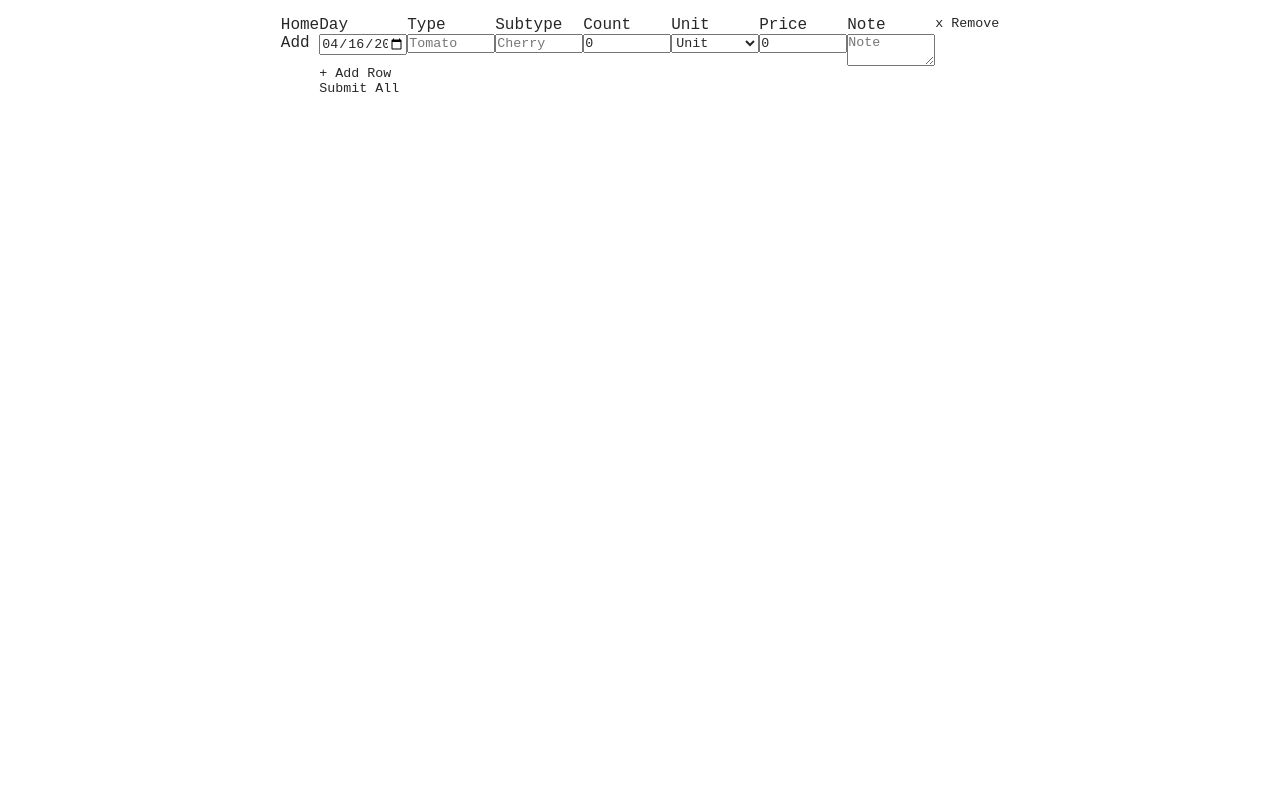
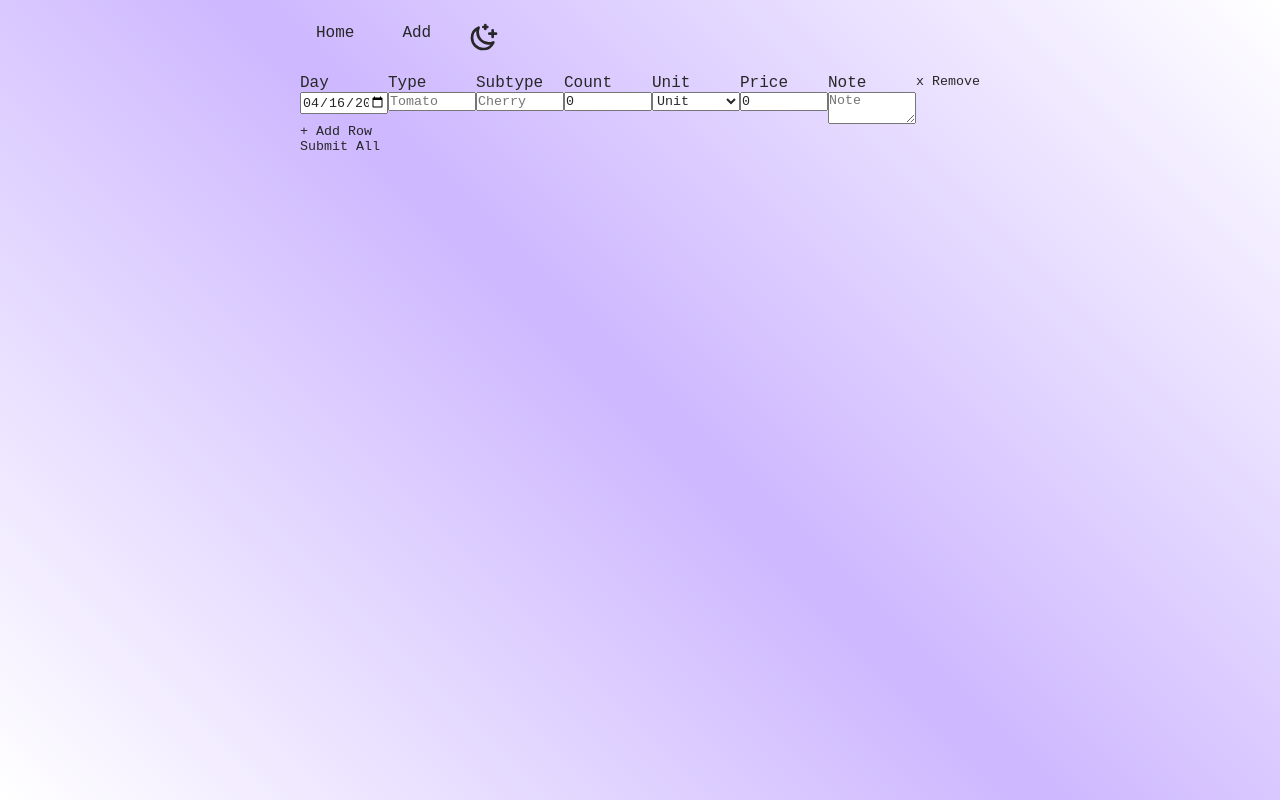
Before and after one commit to totdy/GreenhouseCMS, a Vue app in the folder frontend/: page /add in a window 1280 px wide. Built offline with nearby package versions, Linux system fonts and the light colour scheme.

Commit message:
added ThemeToggle btn

```diff
--- a/frontend/src/App.vue
+++ b/frontend/src/App.vue
@@ -1,19 +1,34 @@
 <script setup lang="ts">
 import { RouterLink, RouterView } from 'vue-router'
-
-
+import ThemeToggle from "./components/ThemeToggle.vue";
 </script>
 
 <template>
-  <header>
+  <main>
     <nav>
       <RouterLink to="/">Home</RouterLink>
       <RouterLink to="/add">Add</RouterLink>
+      <ThemeToggle />
     </nav>
-  </header>
-  <main>
     <RouterView />
   </main>
 </template>
 
-<style scoped></style>
+<style scoped>
+nav {
+  display: flex;
+  flex-direction: row;
+  gap: 1rem;
+
+  a {
+    padding: 0.5rem 1rem;
+  }
+}
+
+main {
+  max-width: 60rem;
+  display: flex;
+  flex-direction: column;
+  gap: 1rem;
+}
+</style>
--- /dev/null
+++ b/frontend/src/components/ThemeToggle.vue
@@ -0,0 +1,41 @@
+<template>
+    <button @click="ToggleTheme">
+        <svg width="2rem" height="2rem" viewBox="0 0 24 24" fill="none" xmlns="http://www.w3.org/2000/svg">
+            <g stroke-width="0"></g>
+            <g stroke-linecap="round" stroke-linejoin="round"></g>
+            <g>
+                <path v-if="theme==='light'"
+                    d="M13 6V3M18.5 12V7M14.5 4.5H11.5M21 9.5H16M15.5548 16.8151C16.7829 16.8151 17.9493 16.5506 19 16.0754C17.6867 18.9794 14.7642 21 11.3698 21C6.74731 21 3 17.2527 3 12.6302C3 9.23576 5.02061 6.31331 7.92462 5C7.44944 6.05072 7.18492 7.21708 7.18492 8.44523C7.18492 13.0678 10.9322 16.8151 15.5548 16.8151Z"
+                    stroke="currentColor" stroke-width="2" stroke-linecap="round" stroke-linejoin="round"></path>
+                <path v-else
+                    d="M12 3V4M12 20V21M4 12H3M6.31412 6.31412L5.5 5.5M17.6859 6.31412L18.5 5.5M6.31412 17.69L5.5 18.5001M17.6859 17.69L18.5 18.5001M21 12H20M16 12C16 14.2091 14.2091 16 12 16C9.79086 16 8 14.2091 8 12C8 9.79086 9.79086 8 12 8C14.2091 8 16 9.79086 16 12Z"
+                    stroke="currentColor" stroke-width="2" stroke-linecap="round" stroke-linejoin="round"></path>
+            </g>
+        </svg>
+    </button>
+</template>
+<script setup lang="ts">
+import { ref } from 'vue'
+
+const theme = ref(document.documentElement.dataset.theme || "light")
+
+function ToggleTheme() {
+  theme.value = theme.value === "light" ? "dark" : "light"
+
+  document.documentElement.dataset.theme = theme.value
+
+  localStorage.setItem("theme", theme.value)
+}
+</script>
+<style scoped lang="css">
+button {
+    padding: 0.3rem 0.3rem 0.1rem 0.3rem;
+}
+
+@media print {
+    button {
+        display: none;
+    }
+}
+
+</style>
--- a/frontend/src/main.css
+++ b/frontend/src/main.css
@@ -55,7 +55,7 @@ h3{
 }
 
 #app {
-    /*background-image: linear-gradient(45deg, var(--bg1), var(--bg2), var(--bg1));*/
+    background-image: linear-gradient(45deg, var(--bg1), var(--bg2), var(--bg1));
 
     padding: 1rem;
 
```
